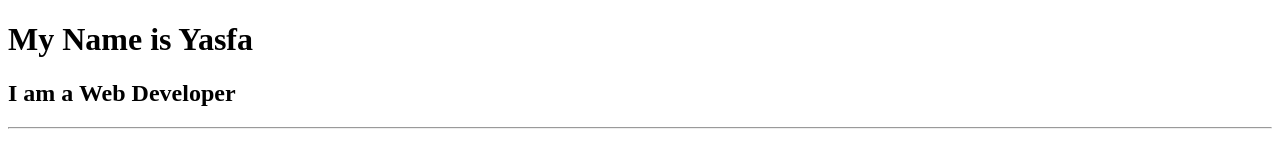
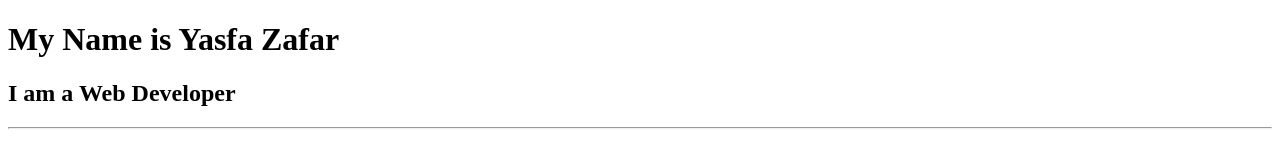
Before and after one commit to YasfaZafar/my-portfolio, a plain HTML site: page index.html in a window 1280 px wide. Shown: the top 152 px of the page. Drawn offline with Linux system fonts and the light colour scheme.

Commit message:
building my portfolio

```diff
--- a/index.html
+++ b/index.html
@@ -6,7 +6,7 @@
     <title>My Portfolio</title>
 </head>
 <body>
-    <h1>My Name is Yasfa</h1>
+    <h1>My Name is Yasfa Zafar</h1>
     <h2>I am a Web Developer</h2>
 
     <hr>
```
